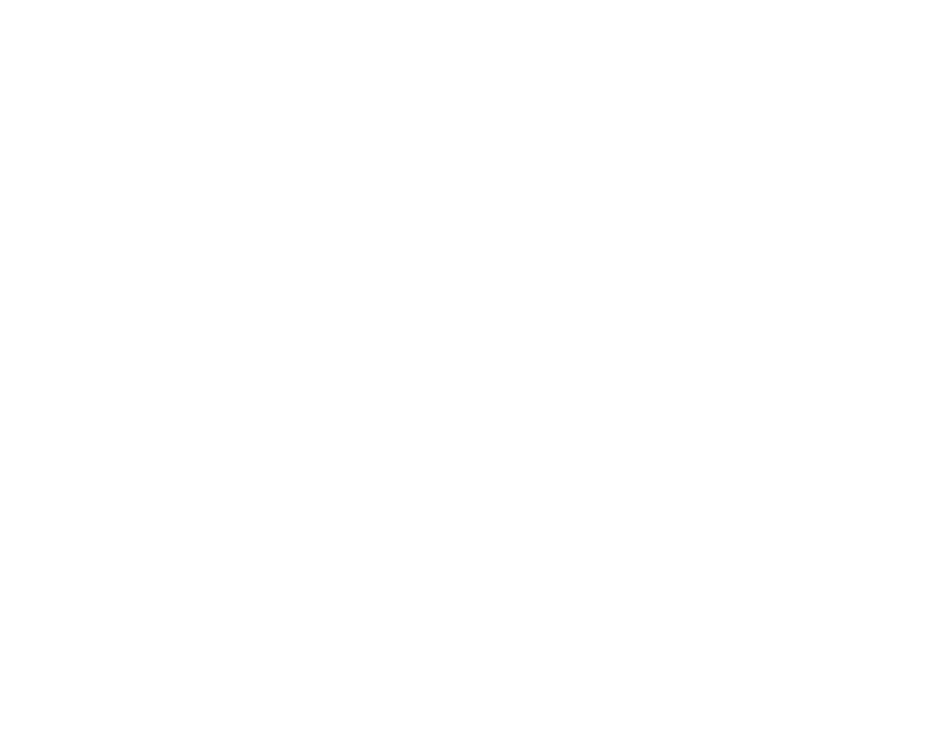
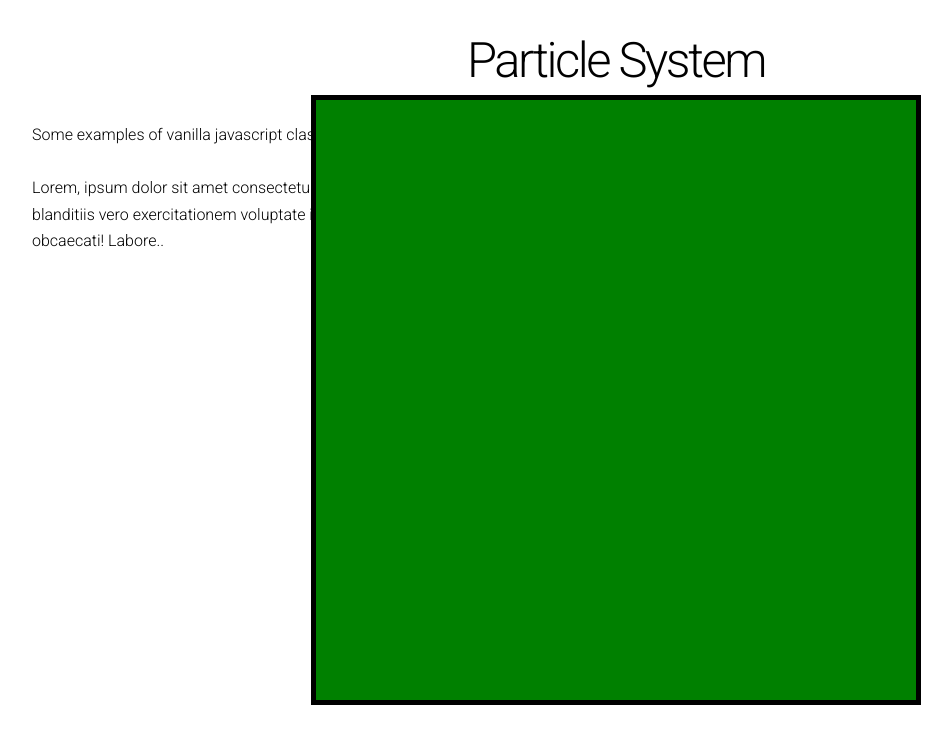
Before and after one commit to Tetsou/Particles, a website: page index.html in a window 1280 px wide. Shown: the whole page, without its empty margins (24-976 px from the left). Drawn offline with Linux system fonts and the light colour scheme.

Commit message:
Typography styles added to css

```diff
--- a/css/style.css
+++ b/css/style.css
@@ -5,20 +5,127 @@ Author:     Teardrop Media
 Version:    1.0
 */
 /* mini reset - may include a more advanced version */
-* {
-    margin: 0;
-    padding: 0;
-    border: 0;
-    font-size: 100%;
-    font: inherit;
-    vertical-align: baseline;
-    box-sizing: border-box;
-}
 /* Import Google Fonts */
 @import url('https://fonts.googleapis.com/css2?family=Roboto:wght@300;500;700&display=swap');
+/* Box sizing rules */
+*,
+*::before,
+*::after {
+  box-sizing: border-box;
+}
+/* Remove default margin */
+html, body, div, span, applet, object,
+iframe, h1, h2, h3, h4, h5, h6, p, blockquote,
+pre, a, abbr, acronym, address, big, cite,
+code, del, dfn, em, img, ins, kbd, q, s, samp,
+small, strike, strong, sub, sup, tt, var, b,
+u, i, center, dl, dt, dd, ol, ul, li, fieldset,
+form, label, legend, table, caption, tbody,
+tfoot, thead, tr, th, td, article, aside,
+canvas, details, embed, figure, figcaption,
+footer, header, hgroup, menu, nav, output, ruby,
+section, summary, time, mark, audio, video {
+  margin: 0;
+  padding: 0;
+  border: 0;
+  font-size: 100%;
+  font: inherit;
+  vertical-align: baseline;
+}
+article, aside, details, figcaption, figure,
+footer, header, hgroup, menu, nav, section {
+  display: block;
+}
 
-body {
+/* Remove list styles on ul, ol elements with a list role, which suggests default styling will be removed */
+ul[role=list],
+ol[role=list] {
+  list-style: none;
+  padding: 0;
+}
+
+/* Make images easier to work with */
+img,
+picture {
+  max-width: 100%;
+  display: block;
+}
+
+/* Inherit fonts for inputs and buttons */
+input,
+button,
+textarea,
+select {
+  font: inherit;
+}
+/*
+Typography
+*/
+/* Base font size */
+html {
+    font-size: 16px;
+}
+/*
+Scales - multipliers of base font
+Minor scale         = 1.067
+Major second        = 1.125
+Minor third         = 1.2
+Major third         = 1.25
+Perfect fourth      = 1.333
+Augmented fourth    = 1.414
+Perfect fifth       = 1.5
+golden ration       = 1.618
+ */
+
+body, input, select, textarea {
     font-family: 'Roboto', sans-serif;
-    font-size: 16px;
+    font-size: 1rem;
     font-weight: 300;
+    line-height: 1.65rem;
 }
+h1, h2, h3, h4, h5, h6 {
+    font-weight: 300;
+    line-height: 1.65rem;
+    letter-spacing: -0.05em;
+    margin: 0 0 3rem 0;
+}
+
+h1 {
+    font-size: 3.052rem;
+}
+
+h2 {
+    font-size: 2.441rem;
+}
+
+h3 {
+    font-size: 1.953rem;
+}
+p {
+    font-size: 1rem;
+    margin-bottom: 1.65rem;
+}
+p.label {
+    font-size: 0.8rem;
+}
+  /* Canvas styles */
+#src {
+    border: 5px solid black;
+    position: absolute;
+    top: 50%;
+    left: 50%;
+    transform: translate(-50%, -50%);
+}
+.intro {
+    display:flex;
+    flex-wrap: wrap;
+    text-align: center;
+    justify-content: center;
+    margin-top: 3rem;
+
+}
+.readme {
+    text-align: left;
+    margin-left: 3.5rem;
+    width: 45rem;
+}
--- a/index.html
+++ b/index.html
@@ -9,6 +9,13 @@
     <script src="js/app.js" defer></script>
 </head>
 <body>
-
+    <div class="intro">
+        <h1>Particle System</h1>
+    </div>
+    <div class="readme">
+        <p>Some examples of vanilla javascript classes to showcase some particle affects.</p>
+        <p>Lorem, ipsum dolor sit amet consectetur adipisicing elit. Dolor, autem expedita ad maxime iure ipsam blanditiis vero exercitationem voluptate iste sint, dolorum beatae illum eius magnam qui tenetur obcaecati! Labore..</p>
+    </div>
+    <canvas id="src" width="600" height="600"></canvas>
 </body>
 </html>
--- a/js/app.js
+++ b/js/app.js
@@ -0,0 +1,10 @@
+/*
+Name:       Particles
+Date:       5th Dec 2021
+Version:    1.0.0
+*/
+// Get the 2d canvas
+const canvas = document.getElementById('src');
+const ctx = canvas.getContext('2d');
+ctx.fillStyle = "green";
+ctx.fillRect(0, 0, canvas.clientWidth, canvas.height);
```
